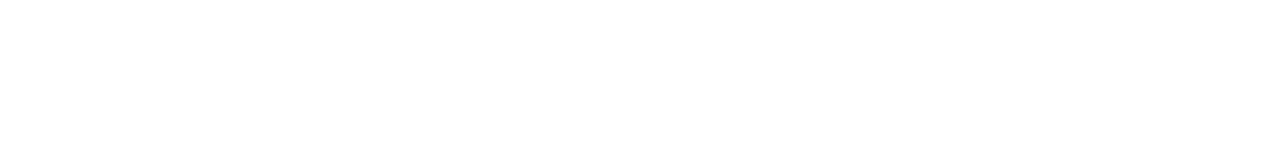
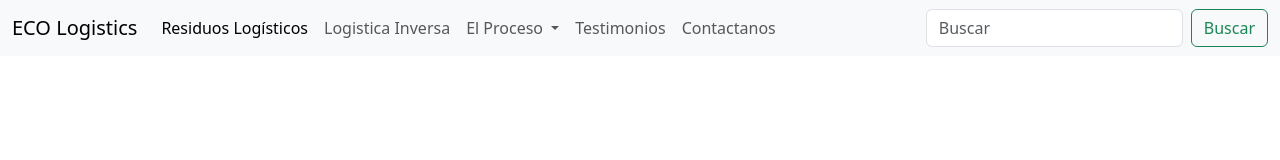
Before and after one commit to KimberlyGuillen/Sitio_caf-, a plain HTML site: page index.html in a window 1280 px wide. Drawn offline with nearby package versions, Linux system fonts and the light colour scheme.

Commit message:
prueba de conexión

```diff
--- a/index.html
+++ b/index.html
@@ -4,8 +4,83 @@
     <meta charset="UTF-8">
     <meta name="viewport" content="width=device-width, initial-scale=1.0">
     <title>Café para todos</title>
+    <link
+      href="https://cdn.jsdelivr.net/npm/bootstrap@5.3.3/dist/css/bootstrap.min.css"
+      rel="stylesheet"
+      integrity="sha384-QWTKZyjpPEjISv5WaRU9OFeRpok6YctnYmDr5pNlyT2bRjXh0JMhjY6hW+ALEwIH"
+      crossorigin="anonymous"
+    />
 </head>
+
 <body>
+    <header>
+        <nav class="navbar navbar-expand-lg bg-body-tertiary">
+          <div class="container-fluid">
+            <a class="navbar-brand" href="#">ECO Logistics</a>
+            <button
+              class="navbar-toggler"
+              type="button"
+              data-bs-toggle="collapse"
+              data-bs-target="#navbarSupportedContent"
+              aria-controls="navbarSupportedContent"
+              aria-expanded="false"
+              aria-label="Toggle navigation"
+            >
+              <span class="navbar-toggler-icon"></span>
+            </button>
+            <div class="collapse navbar-collapse" id="navbarSupportedContent">
+              <ul class="navbar-nav me-auto mb-2 mb-lg-0">
+                <li class="nav-item">
+                  <a class="nav-link active" aria-current="page" href="#"
+                    >Residuos Logísticos</a
+                  >
+                </li>
+                <li class="nav-item">
+                  <a class="nav-link" href="#">Logistica Inversa</a>
+                </li>
+                <li class="nav-item dropdown">
+                  <a
+                    class="nav-link dropdown-toggle"
+                    href="#"
+                    role="button"
+                    data-bs-toggle="dropdown"
+                    aria-expanded="false"
+                  >
+                    El Proceso
+                  </a>
+                  <ul class="dropdown-menu">
+                    <li>
+                      <a class="dropdown-item" href="#">Logistica Inversa</a>
+                    </li>
+                    <li>
+                      <a class="dropdown-item" href="#">Galería de Fotos</a>
+                    </li>
+                  </ul>
+                </li>
+                <li class="nav-item">
+                  <a class="nav-link" href="#">Testimonios</a>
+                </li>
+                <li class="nav-item">
+                  <a class="nav-link" href="#">Contactanos</a>
+                </li>
+              </ul>
+              <form class="d-flex" role="search">
+                <input
+                  class="form-control me-2"
+                  type="search"
+                  placeholder="Buscar"
+                  aria-label="Buscar"
+                />
+                <button class="btn btn-outline-success" type="submit">
+                  Buscar
+                </button>
+              </form>
+            </div>
+          </div>
+        </nav>
+      </header>
+      <main>
 
+      </main>
 </body>
 </html>
```
